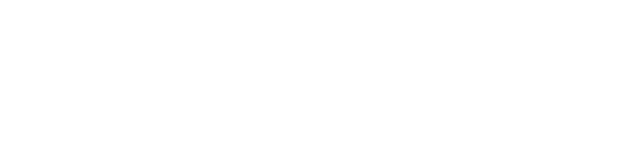
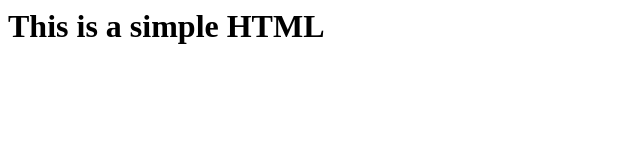
Before and after one commit to javascreamer/NetflixClone, a plain HTML site: page index.html in a window 1280 px wide. Shown: the whole page, without its empty margins (0-640 px from the left). Drawn offline with Linux system fonts and the light colour scheme.

Commit message:
modified index.html, added header

```diff
--- a/index.html
+++ b/index.html
@@ -3,6 +3,6 @@
 
     </head>
     <body>
-
+         <h1>This is a simple HTML</h1>
     </body>
 </html>
```
